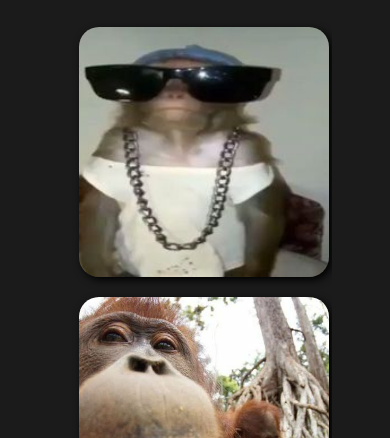
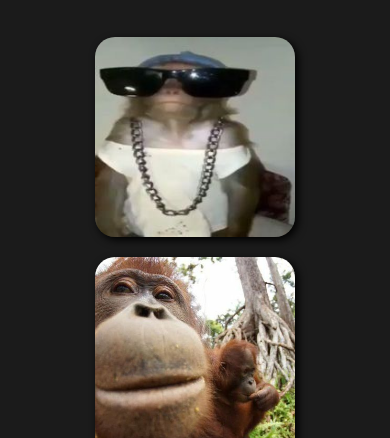
Before and after one commit to thiagoluza/monkipedia2, a plain HTML site: page galeria.html in a window 390 px wide. Shown: the part 406-844 px from the top of the page. Drawn offline with Linux system fonts and the light colour scheme.

Commit message:
arrumei as imagens da galeria

```diff
--- a/estilos/galeria.css
+++ b/estilos/galeria.css
@@ -42,8 +42,8 @@ header {
 
 .itemgaleria {
     margin: 10px auto;
-    height: 250px;
-    width: 250px;
+    height: 200px;
+    width: 200px;
 }
 
 .popup-content {
--- a/estilos/style.css
+++ b/estilos/style.css
@@ -188,14 +188,14 @@ h1 {
 }
 
 .galeria {
-    padding: 20px;
+    padding: 30px;
     overflow: hidden;
     display: flex;
     flex-wrap: wrap;
     justify-content: space-between;
     align-items: center;
     margin: auto;
-    max-width: 70vw;
+    max-width: 80vw;
 }
 
 #galeria {
```
